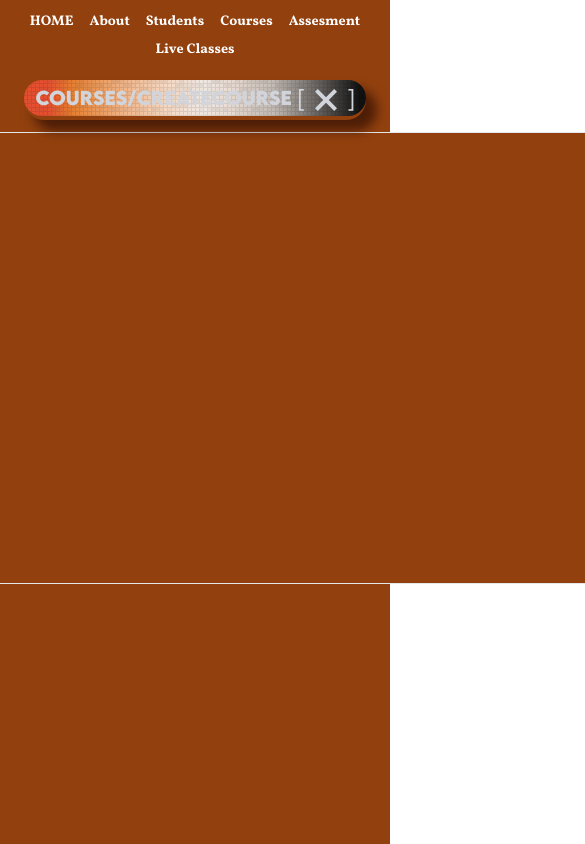
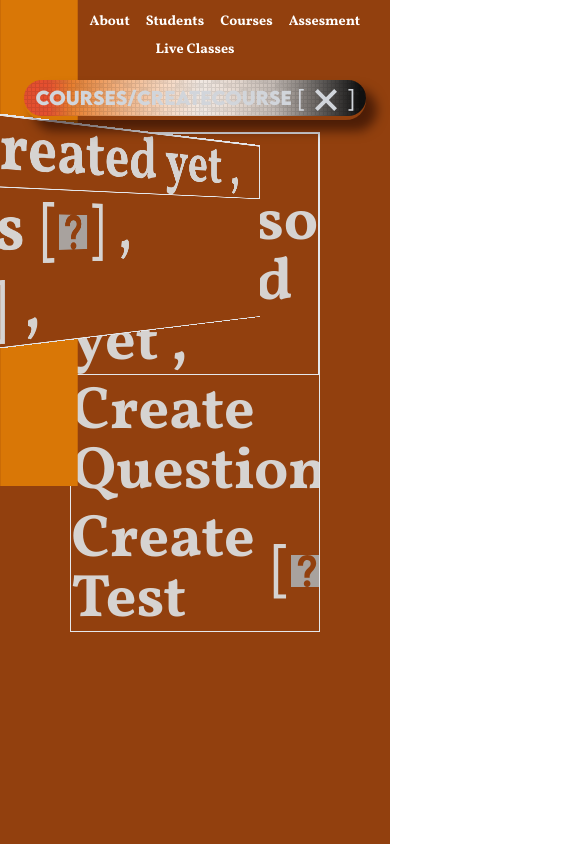
Before and after one commit to Lerin17/learn-app-prime, a Next.js app in the folder learn-app/: page /assesment in a window 390 px wide. Shown: the top 844 px of the page, 585 px wide, since content can reach past the window. Built offline with nearby package versions, Linux system fonts and the light colour scheme; no server answers; a web font is replaced by a local one.

Commit message:
animation overhaul #1

```diff
--- a/learn-app/components/assesment/QuestionsHome.tsx
+++ b/learn-app/components/assesment/QuestionsHome.tsx
@@ -17,17 +17,16 @@ const QuestionsHome = () => {
   //   !isPresent && setTimeout(safeToRemove, 1000)
   // }, [isPresent])
 
-  return (
-
-
-
-<motion.div exit={{
+return (
+<motion.div style={{
+      overflow:'hidden',
+      width:800
+      // backgroundColor:'#A46741'
+    }} exit={{
   // y:40,
   // opacity:0
-}} className='text-6xl'>
-    <div style={{
-      // backgroundColor:'#A46741'
-    }} className='bg-amber-800'>
+}} className='text-6xl bg-amber-800 border'>
+    <div  className='border'>
        No Questisons Created yet ,<span className='font-header6' ></span>
       </div>
       <div style={{
@@ -40,7 +39,7 @@ icon={ <svg className='fill-current text-amber-800' xmlns="http://www.w3.org/200
 />
 
 
-  <span className='font-header6' >,</span> </div>
+  <span className='font-header6 ' >,</span> </div>
 
   <div style={{
   // backgroundColor:'#89ABD0'
@@ -62,10 +61,6 @@ icon={<div className='flex'> <svg style={{
 
   <span className='font-header6' >,</span> </div>
 </motion.div>
-
-
-
-
   )
 }
 
--- a/learn-app/pages/assesment.tsx
+++ b/learn-app/pages/assesment.tsx
@@ -72,121 +72,57 @@ const assesment:NextPage = () => {
     style={{
       // backgroundColor:'#DD9D29'
     }}
-    className='flex justify-center mt-4  xl:px-16 lg:px-10 relative'>
-      {/* {isCreateQuestionsOpen && <div className={`${isCreateQuestionsOpen?'wrapper':'hidden'} `} >
-    <div className='inner innerx '>
-    <CreateQuestions/>
+    // xl:px-16 lg:px-10
+    className='flex mt-4 relative '>
+
+      <div
+      style={{
+        height:400
+        // top:-38
+      }}
+      className='-top-24  relative bg-amber-600  z-10 w-2/12 scale-125 flex'>
+
+{!isCreateQuestionsOpen && <div
+style={{
+  left:-450
+}}
+className={`${!isCreateQuestionsOpen?'wrapper':'hidden'} absolute  top-24 `} >
+    <div className='inner  font-header6 text-stone-300 '>
+      <div className='innerx' >
+        <QuestionsHome/>
+      </div>
     </div>
   </div>
+  }
 
-  } */}
-      <div className='z-20 relative'>
 
-{!isCreateQuestionsOpen && <div className={`${!isCreateQuestionsOpen?'wrapper':'hidden'} `} >
-    <div className='inner innerx '>
-    <QuestionsHome/>
-    </div>
-  </div>
-
-  }
+  {/* <div className=' h-full  z-10' >
+s
+  </div> */}
       </div>
 
         <div style={{
-          width:900
-        }} className='w-full z-30  bg-amber-800 border absolute h-full mx-20'>
-        <div className='font-header6 font-extralight  text-stone-300 w-full' >
-{/*
-        <AnimatePresence >
-          {!isCreateQuestionsOpen &&
-          <motion.div
-          // className='border'
-          transition={{
-            duration:0.6,
-            type:'tween',
-            ease:'easeIn'
-          }}
+          // width:900
+        }} className={`${!isCreateQuestionsOpen?'center block':'hidden'} w-8/12 justify-self-center   h-full `}>
+        <div className={`font-header6 ${!isCreateQuestionsOpen?'':''} font-extralight  text-stone-300 w-full`} >
+
+
+  <div className='flex justify-center' >
+
+  <QuestionsHome/>
+  </div>
 
 
 
+        {/* <QuestionsHome/> */}
 
-         exit=  {{
-            scale:1.6,
-            x:-570,
-            y:-480,
-            opacity:0.5
-             }}
-
-             initial={{
-              x:0,
-              y:0
-             }}
-             >
-            <motion.div
-            initial='hidden'
-            animate='visible'
-            variants={Item}
-          //         initial={{
-          //           scale:0.3,
-          //              x:300,
-          //             y:180,
-          //             opacity:0.5,
-          //             display:'none'
-          //         }}
-
-          // animate={ {
-          //   scale: 1,
-          //   x:0,
-          //   y:0,
-          //   // backgroundColor:'',
-          //   opacity:1,
-          //   color:'#d6d3d1',
-          //   display:'block'
-          // }}
-
-          // transition={!isCreateQuestionsOpen? {
-          //   duration:0.6,
-          //   type:'spring',
-          //   stiffness:50,
-          //   delay:0.63
+        </div>
 
 
-          // }:{
-          //   // duration:0.4,
-          //   // delay:0.8
-          //   // delay: 0.4
-          // }}
+    </div>
 
-            >
-              <motion.div
-
-              className=''
-              variants={item} >
-                <QuestionsHome/>
-              </motion.div>
-            </motion.div>
-
-         </motion.div>
-          }
-
-
-
-
-   </AnimatePresence> */}
-
-
-{/* {!isCreateQuestionsOpen && <div className={`${!isCreateQuestionsOpen?'wrapper':'hidden'} `} >
-    <div className='inner innerx '>
-    <QuestionsHome/>
-    </div>
-  </div>
-
-  } */}
-
-  <div>
-    exesdd
-  </div>
-
-<div className='z-20 relative' >
+    <div>
+    <div className='z-20 relative w-3/12' >
 {isCreateQuestionsOpen && <div className={`${isCreateQuestionsOpen?'wrapper':'hidden'} `} >
     <div className='inner innerx '>
     <CreateQuestions/>
@@ -195,114 +131,6 @@ const assesment:NextPage = () => {
 
   }
 </div>
-
-
-
-
-<AnimatePresence>
-
-
-
-
-
-{/* {isCreateQuestionsOpen &&
-
-<motion.div
-
-style={{
-  perspective:'200px'
-}}
-className='slant'
- exit=  {{
-  scale:1.3,
-            x:-770,
-            y:-559,
-            opacity:0.3,
-  // display:'absolute'
-
-   }}
-
-   initial={{
-    x:0,
-    y:0
-   }}
-
-   transition={{
-    duration:0.6,
-    type:'tween',
-    ease:'easeIn'
-  }}
-
-
->
-  <motion.div
-        initial={{
-          scale:0.2,
-x:300,
-y:180,
-// backgroundColor:'gray',
-opacity:0.5,
-color:'#92400e',
-display:'none'
-// backgroundColor:'#d6d3d1'
-        }}
-
-animate={ {
-  scale: 1,
-  x:0,
-  y:0,
-  // backgroundColor:'',
-  opacity:1,
-  color:'#d6d3d1',
-  display:'block',
-  perspective:1
-}}
-
-transition={ {
-  duration:0.4,
-  type:'spring',
-  stiffness:50,
-  delay:0.63,
-  // delayChildren:0.3
-
-
-}}
-
-className='wrapper'
-  >
-  <motion.div className='inner'
-
-
-
-  initial={{
-    opacity:0.5
-  }}
-  animate={{
-    opacity:1
-  }}
-  >
-      <CreateQuestions/>
-  </motion.div>
-  </motion.div>
-
-</motion.div>
-
-} */}
-      </AnimatePresence>
-
-        {/* <QuestionsHome/> */}
-
-        </div>
-
-        {/* <div style={{
-          // backgroundColor:'#BFD5ED'
-        }}>
-             assesment
-        </div> */}
-
-    </div>
-    <div>
-        dd
       </div>
     </div>
 
--- a/learn-app/styles/globals.css
+++ b/learn-app/styles/globals.css
@@ -408,30 +408,116 @@ background: linear-gradient(90deg, rgba(231,79,47,1) 7%, rgba(231,126,47,1) 14%,
   background-position: 0 0, 0 0, 4px 7px, 4px 7px, 0 0, 4px 7px; */
 }
 
-
-.wrapper {
-  perspective: 1000px;
-  margin: 4em auto;
-  width: 37em;
+.animatecon {
+  animation-name: slideinHorizontal;
+  animation-duration: 2s;
+  animation-timing-function: ease-in-out;
+  animation-delay: 0.5s;
+  /* animation-iteration-count: infinite; */
+  /* animation-direction: alternate; */
 }
 
-.inner {
-  /* transition: .3s;  */
-  transform:  rotateY(30deg)  translateX(0px);
-  /* transform:  */
+.animateconDelay {
+  animation-name: appearDelay;
+  animation-duration: 0.5s;
+  animation-timing-function: ease-in-out;
+  animation-delay: 0s;
+  /* animation-iteration-count: infinite; */
+  /* animation-direction: alternate; */
 }
 
-@keyframes slidein {
+
+@keyframes appearDelay {
+  from{
+    display: hidden;
+  }
+
+  to{
+    display: block;
+  }
+}
+
+@keyframes slideinHorizontal {
   from {
-    transform: translateX(-100%) rotateY(30deg);
-    display: none;
+    transform: translateX(-100%);
+    display: block;
+    /* width: 50%; */
     /* opacity: 0; */
     /* width: 300%; */
   }
 
   to {
-    transform: translateX(40%)   rotateY(30deg);
+    transform: translateX(0%);
     display: block;
+
+    /* width: 100%; */
+    /* opacity: 100; */
+    /* width: 100%; */
+  }
+}
+
+/*
+@keyframes widthDecrease {
+  from{
+  width: 37em;
+  }
+  to{
+width: 12em;
+  }
+} */
+
+.wrapper {
+  perspective: 300px;
+
+  /* animation-name: widthDecrease; */
+  /* animation-duration: 2s;
+  animation-timing-function: ease-in-out; */
+  /* margin: 4em auto;  */
+  /* width: 37em; */
+}
+
+.inner {
+  transform:  rotateY(20deg)  translateX(0px);
+  overflow: hidden;
+}
+
+@keyframes slidein {
+  from {
+    transform: translateX(0%) rotateY(20deg);
+    display: none;
+    /* width: 0%; */
+    overflow: hidden;
+    margin-left: 0;
+    /* opacity: 0; */
+    /* width: 300%; */
+  }
+
+  to {
+    transform: translateX(0%)   rotateY(20deg);
+    display: block;
+    /* opacity: 100; */
+    /* width: 100%; */
+    overflow: hidden;
+    margin-left: 100%;
+  }
+}
+
+@keyframes slideinStatic {
+  from {
+    transform: translateX(-100%) rotateY(30deg);
+    display: none;
+    /* width: 0%; */
+    /* margin-right: auto; */
+    overflow: auto;
+    /* width: 0%; */
+    /* opacity: 0; */
+  }
+
+  to {
+    transform: translateX(0%)   rotateY(30deg);
+    display: block;
+    /* margin-right: 0%; */
+    overflow: auto;
     /* opacity: 100; */
     /* width: 100%; */
   }
@@ -440,10 +526,18 @@ background: linear-gradient(90deg, rgba(231,79,47,1) 7%, rgba(231,126,47,1) 14%,
 .innerx {
   animation-name: slidein;
   animation-duration: 2s;
-  animation-timing-function: ease-in-out;
+  animation-timing-function: linear;
   /* animation-delay: 0.6s; */
   /* animation-iteration-count: infinite; */
   /* animation-direction: alternate; */
+}
+
+.center{
+  animation-name: slideinStatic;
+  animation-duration: 1.8s;
+  /* animation-delay: 0.4s; */
+  animation-timing-function: linear;
+  overflow: auto;
 }
 
 
```
